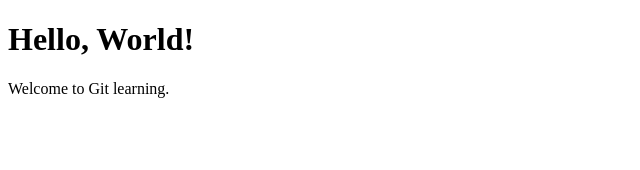
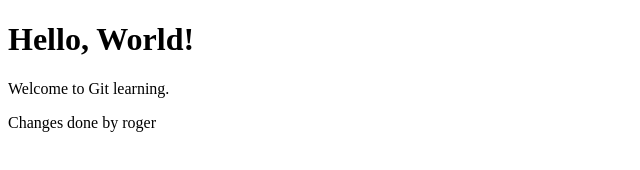
Before and after one commit to roger-25/learn-devops, a plain HTML site: page index.html in a window 1280 px wide. Shown: the whole page, without its empty margins (0-640 px from the left). Drawn offline with Linux system fonts and the light colour scheme.

Commit message:
2nd commit

```diff
--- a/index.html
+++ b/index.html
@@ -8,5 +8,7 @@
 <body>
     <h1>Hello, World!</h1>
     <p>Welcome to Git learning.</p>
+    <p>Changes done by roger<p>
+
 </body>
 </html>
```
